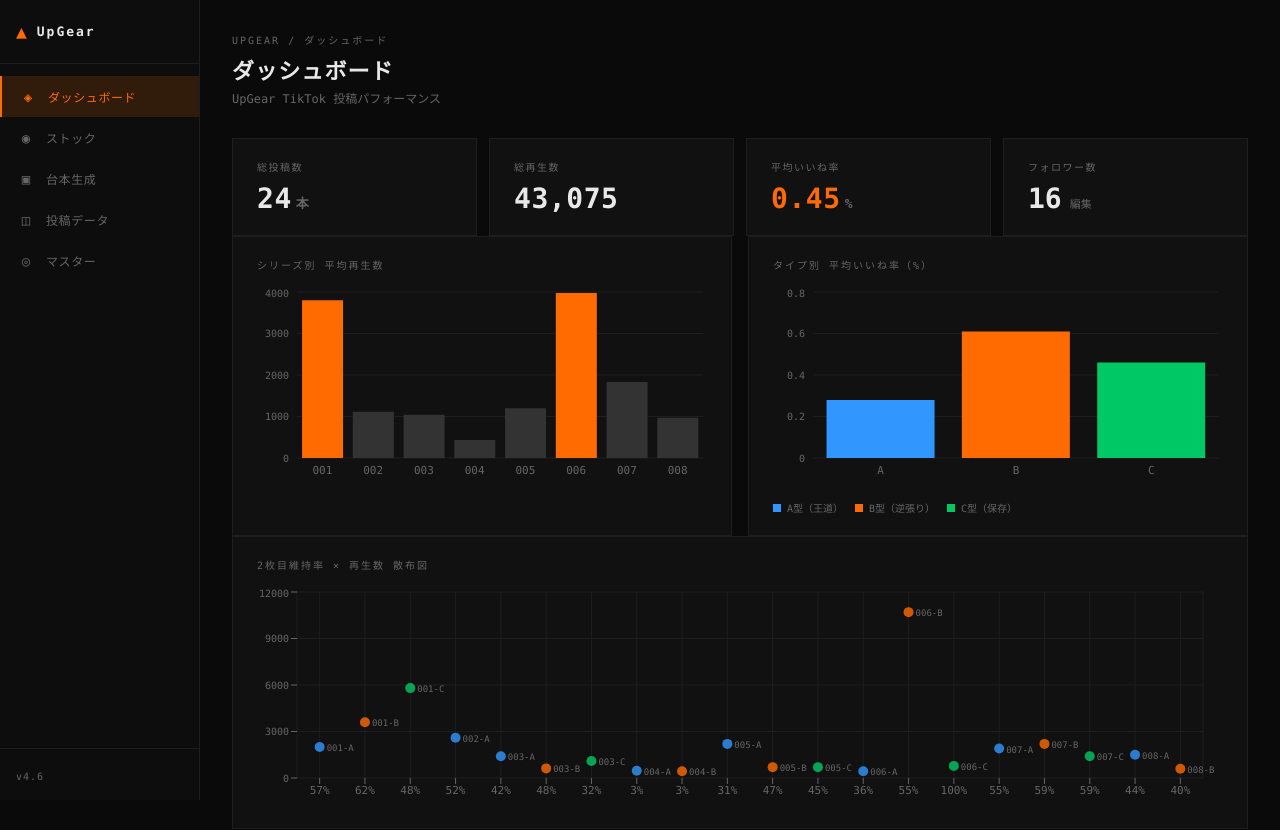
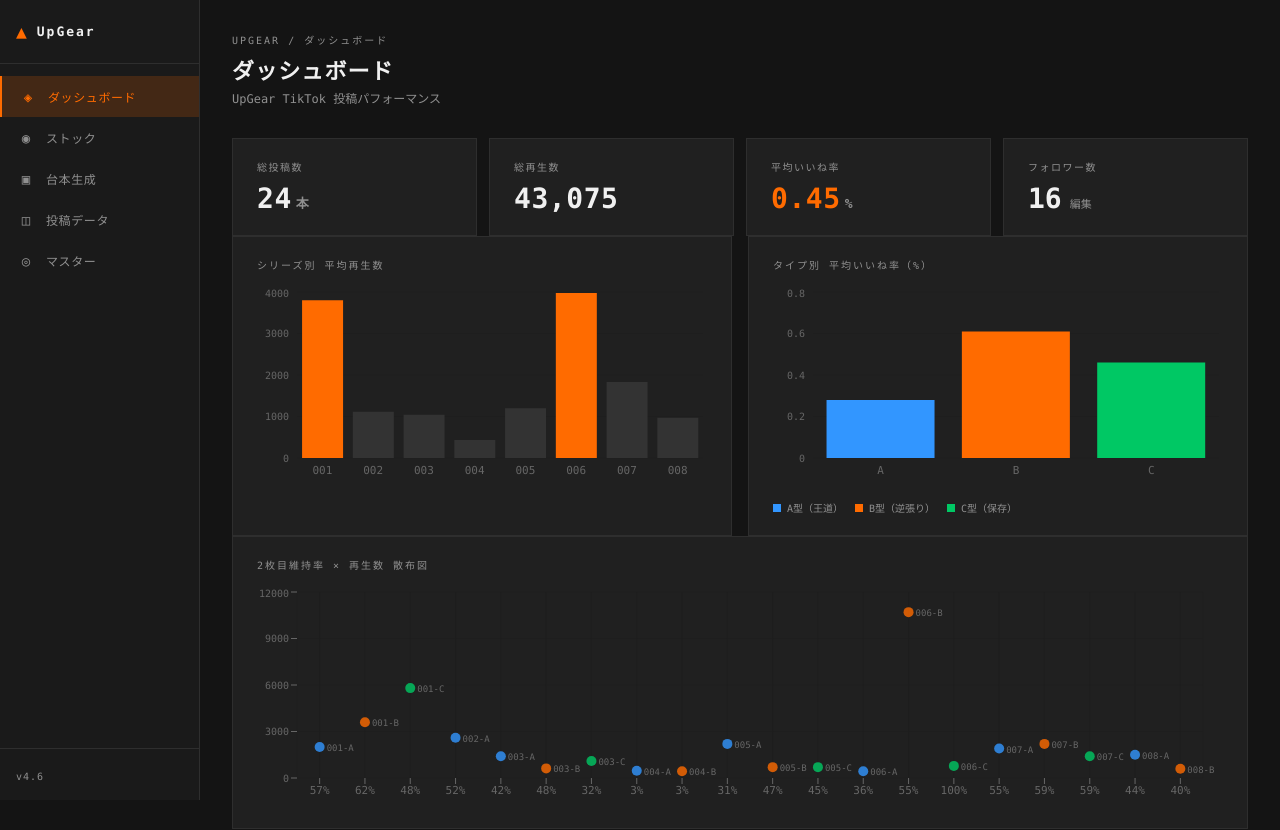
Before and after one commit to portgasdren2001-png/UpGear, a React (Vite) app in the folder upgear-app/: page / in a window 1280 px wide. Shown: the top 830 px of the page. Built offline with nearby package versions, Linux system fonts and the light colour scheme.

Commit message:
style: 背景・テキスト・ボーダーの明度を上げて視認性を改善
Co-Authored-By: Claude Sonnet 4.6 <noreply@anthropic.com>
Claude-Session: https://claude.ai/code/session_012UwvrZ2j4CMo6tPnHzcvsM

```diff
--- a/upgear-app/src/components/Layout.css
+++ b/upgear-app/src/components/Layout.css
@@ -1,12 +1,12 @@
 :root {
-  --bg: #0a0a0a;
-  --bg2: #0d0d0d;
-  --bg3: #111111;
-  --border: #1e1e1e;
-  --text: #e8e8e8;
-  --text-dim: #666;
+  --bg: #141414;
+  --bg2: #1a1a1a;
+  --bg3: #202020;
+  --border: #2e2e2e;
+  --text: #f0f0f0;
+  --text-dim: #909090;
   --accent: #FF6B00;
-  --accent-dim: rgba(255, 107, 0, 0.15);
+  --accent-dim: rgba(255, 107, 0, 0.18);
   --sidebar-w: 200px;
   --sidebar-w-collapsed: 56px;
   --font-mono: "SF Mono", "Fira Code", "Consolas", monospace;
@@ -93,7 +93,7 @@ nav {
 
 .nav-item:hover {
   color: var(--text);
-  background: rgba(255,255,255,0.03);
+  background: rgba(255,255,255,0.06);
 }
 
 .nav-item.active {
--- a/upgear-app/src/index.css
+++ b/upgear-app/src/index.css
@@ -1,8 +1,8 @@
 * { box-sizing: border-box; margin: 0; padding: 0; }
 
 body {
-  background: #0a0a0a;
-  color: #e8e8e8;
+  background: #141414;
+  color: #f0f0f0;
   font-family: "SF Mono", "Fira Code", Consolas, monospace;
   -webkit-font-smoothing: antialiased;
 }
@@ -15,10 +15,10 @@ body {
   width: 4px;
   height: 4px;
 }
-::-webkit-scrollbar-track { background: #0a0a0a; }
-::-webkit-scrollbar-thumb { background: #1e1e1e; }
+::-webkit-scrollbar-track { background: #141414; }
+::-webkit-scrollbar-thumb { background: #333; }
 
 input[type="number"]::-webkit-inner-spin-button,
 input[type="number"]::-webkit-outer-spin-button { opacity: 0.4; }
 
-select option { background: #111; color: #e8e8e8; }
+select option { background: #1a1a1a; color: #f0f0f0; }
```
